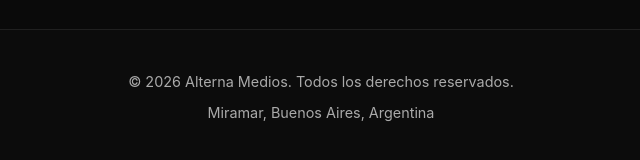
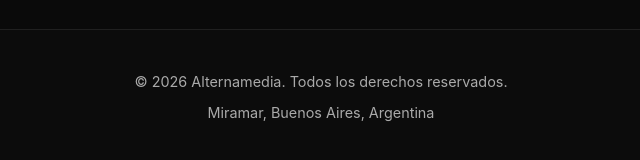
Before and after one commit to cbaldini/alterna-web, a website: page index.html in a window 1280 px wide. Shown: the part 2831-2991 px from the top of the page, 319-959 px from the left. Drawn offline with Linux system fonts and the light colour scheme.

Commit message:
Se cambia Alterna Medios por Alternamedia.

```diff
--- a/index.html
+++ b/index.html
@@ -180,7 +180,7 @@
   <!-- Footer -->
   <footer class="site-footer">
     <div class="footer-inner">
-      <p>&copy; 2026 Alterna Medios. Todos los derechos reservados.</p>
+      <p>&copy; 2026 Alternamedia. Todos los derechos reservados.</p>
       <p>Miramar, Buenos Aires, Argentina</p>
     </div>
   </footer>
```
Also changed, not shown: README.md.
